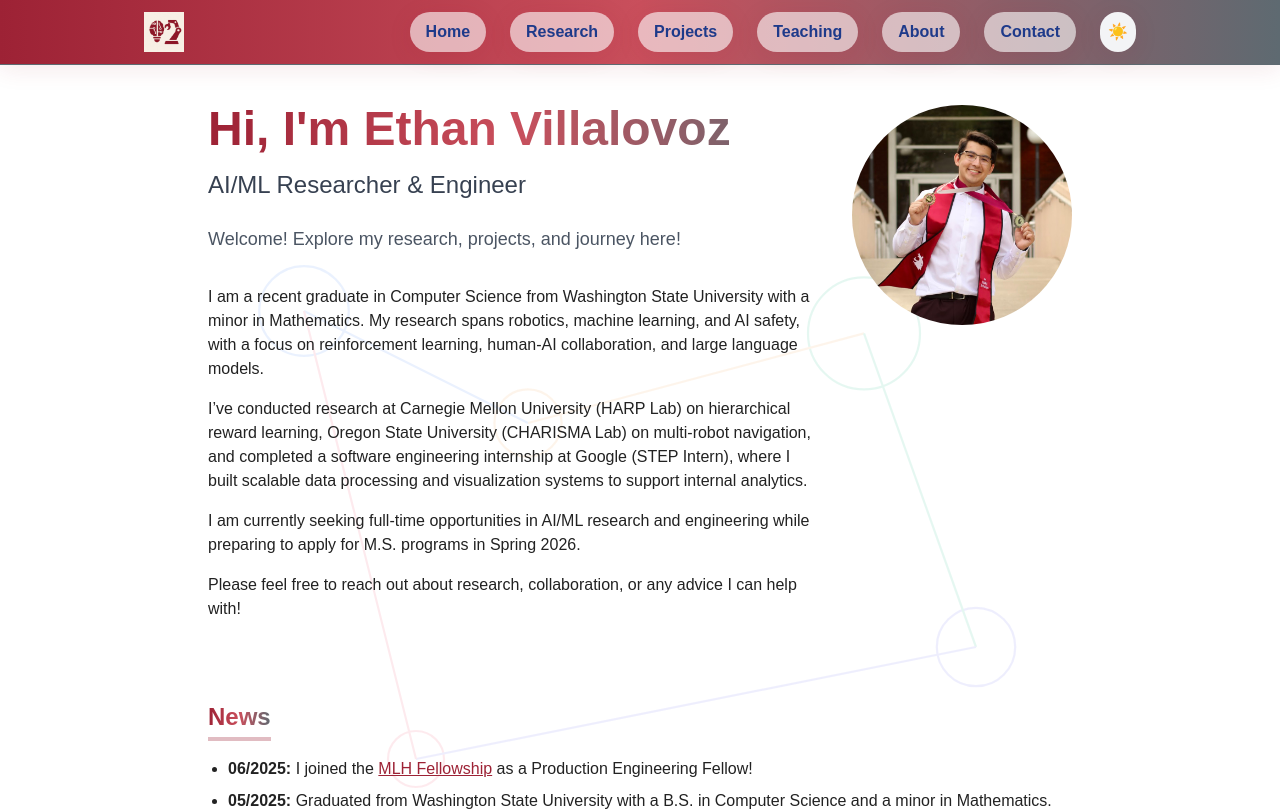
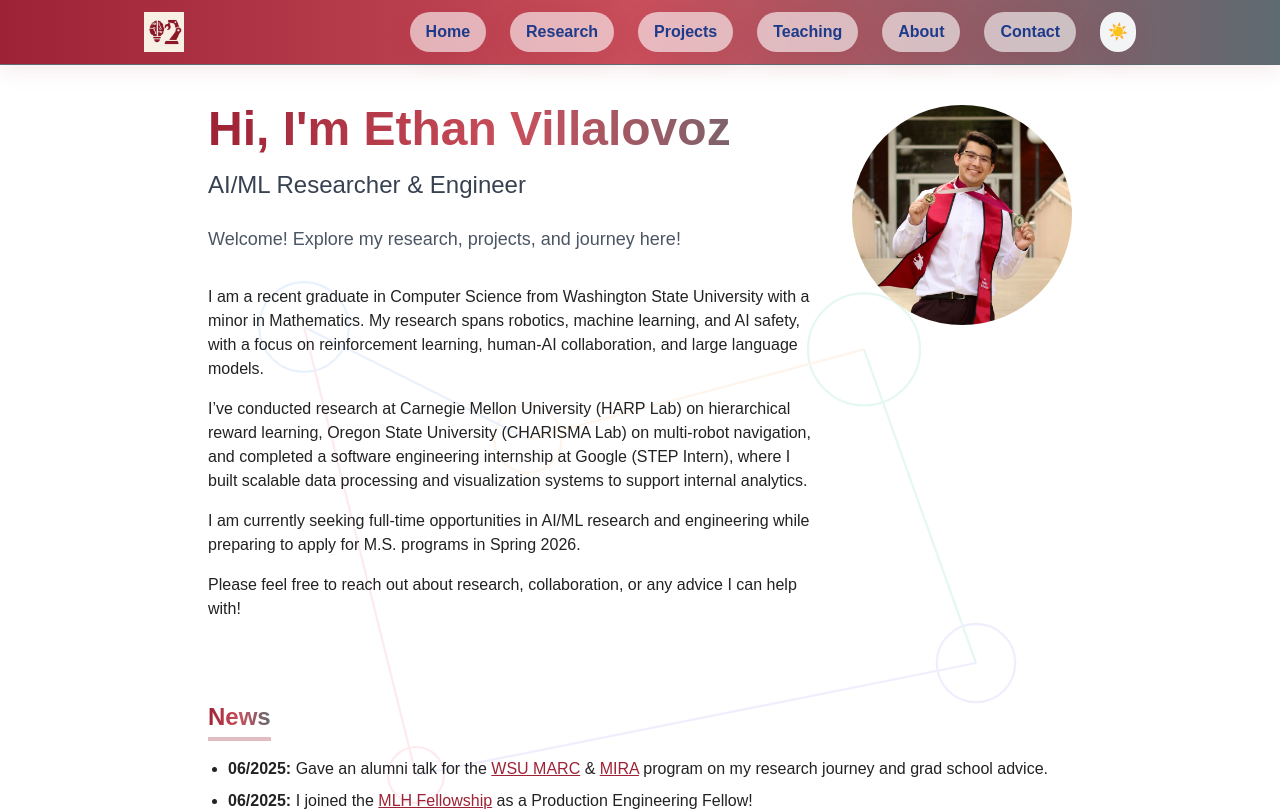
Before and after one commit to ethanvillalovoz/ethanvillalovoz.github.io, a Next.js app: page / in a window 1280 px wide. Shown: the top 811 px of the page. Built offline with nearby package versions, Linux system fonts and the light colour scheme.

Commit message:
Added news, updated CV

```diff
--- a/src/app/page.tsx
+++ b/src/app/page.tsx
@@ -8,6 +8,16 @@ export default function Home() {
   const [showAllNews, setShowAllNews] = useState(false);
 
   const newsItems = [
+    {
+      date: "06/2025",
+      content: (
+        <>
+          Gave an alumni talk for the{" "}
+          <a href="https://marc.wsu.edu/" className="text-primary underline">WSU MARC</a> &{" "}
+          <a href="https://mira.wsu.edu/" className="text-primary underline">MIRA</a> program on my research journey and grad school advice.
+        </>
+      ),
+    },
     {
       date: "06/2025",
       content: (
```
Also changed, not shown: 1 other file (tests, documents, lock files or other folders).
